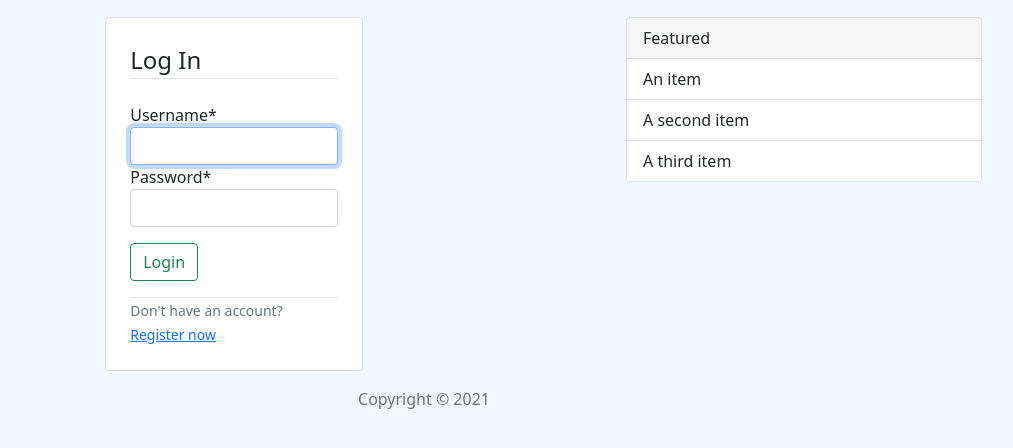
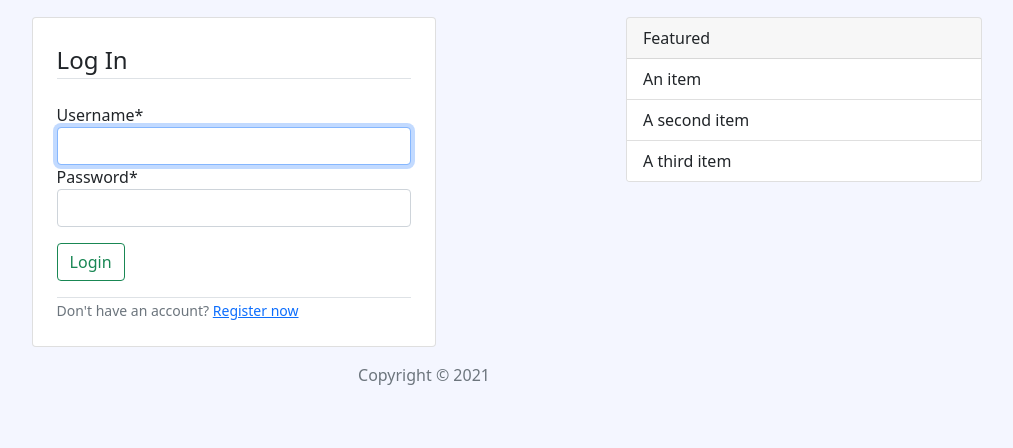
Before and after one commit to yottaaa/technophilia, a Django app: page /login/ in a window 1280 px wide. Shown: the part 63-511 px from the top of the page, without its empty margins (216-1229 px from the left). Run offline with Django 3.2, Linux system fonts and the light colour scheme; some libraries are stand-ins or nearby versions.

Commit message:
Change card size

```diff
--- a/account/templates/account/login.html
+++ b/account/templates/account/login.html
@@ -2,7 +2,7 @@
 {% load crispy_forms_tags %}
 {% block content %}
 <section>
-	<div class="card p-4 mx-auto" style="width: 35%;">
+	<div class="card p-4 mx-auto" style="width: 55%;">
 		<form method="POST">
 			{% csrf_token %}
 			<fieldset class="form-group">
```
